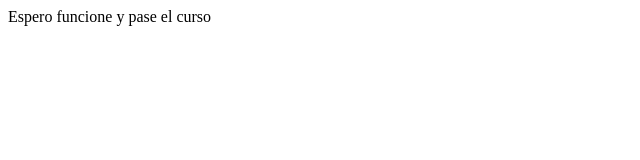
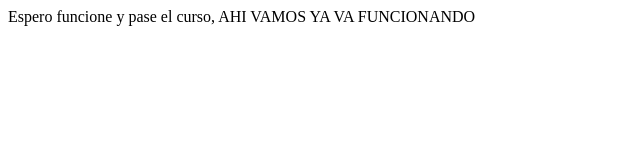
Before and after one commit to TribiCodeCO/ProyectoDemoCursoPrework, a plain HTML site: page index.html in a window 1280 px wide. Shown: the whole page, without its empty margins (0-640 px from the left). Drawn offline with Linux system fonts and the light colour scheme.

Commit message:
agregamos palabras

```diff
--- a/index.html
+++ b/index.html
@@ -7,6 +7,6 @@
     <title>Prueba</title>
 </head>
 <body>
-    Espero funcione y pase el curso
+    Espero funcione y pase el curso, AHI VAMOS YA VA FUNCIONANDO
 </body>
 </html>
```
